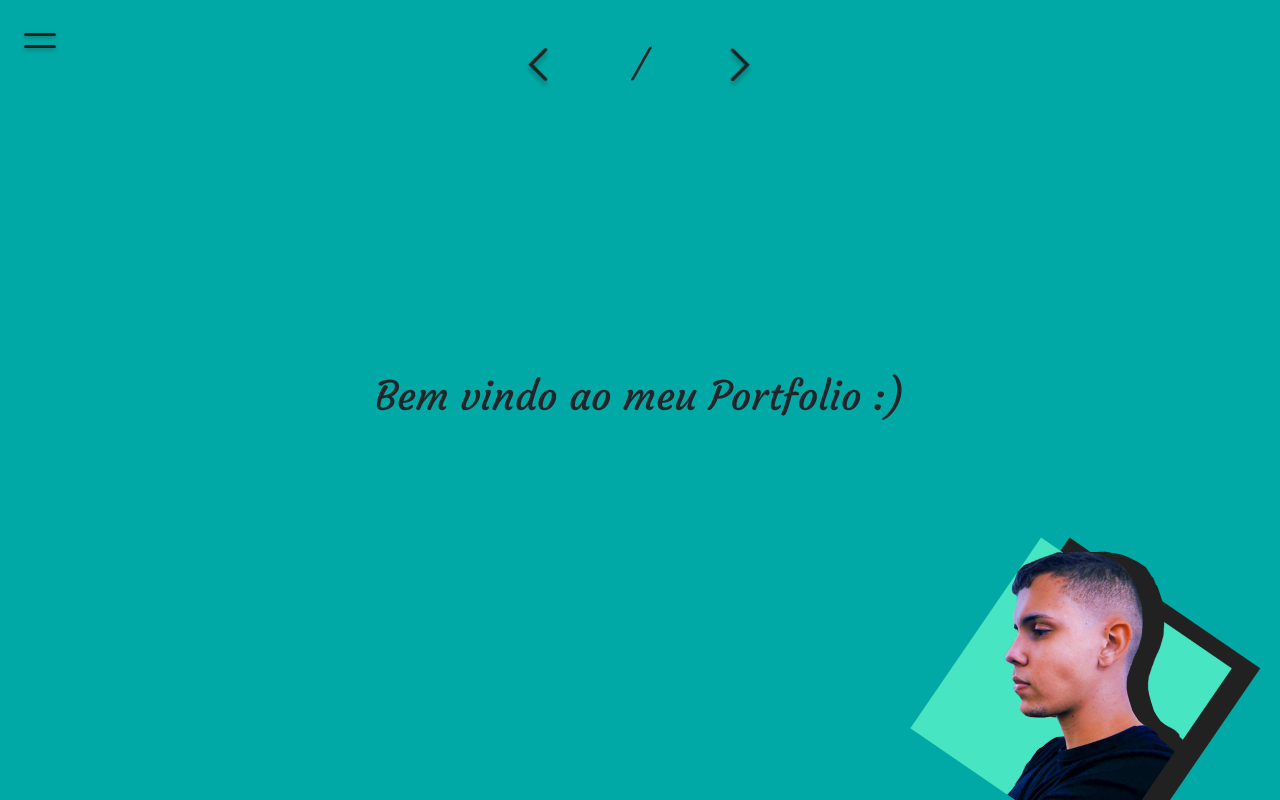
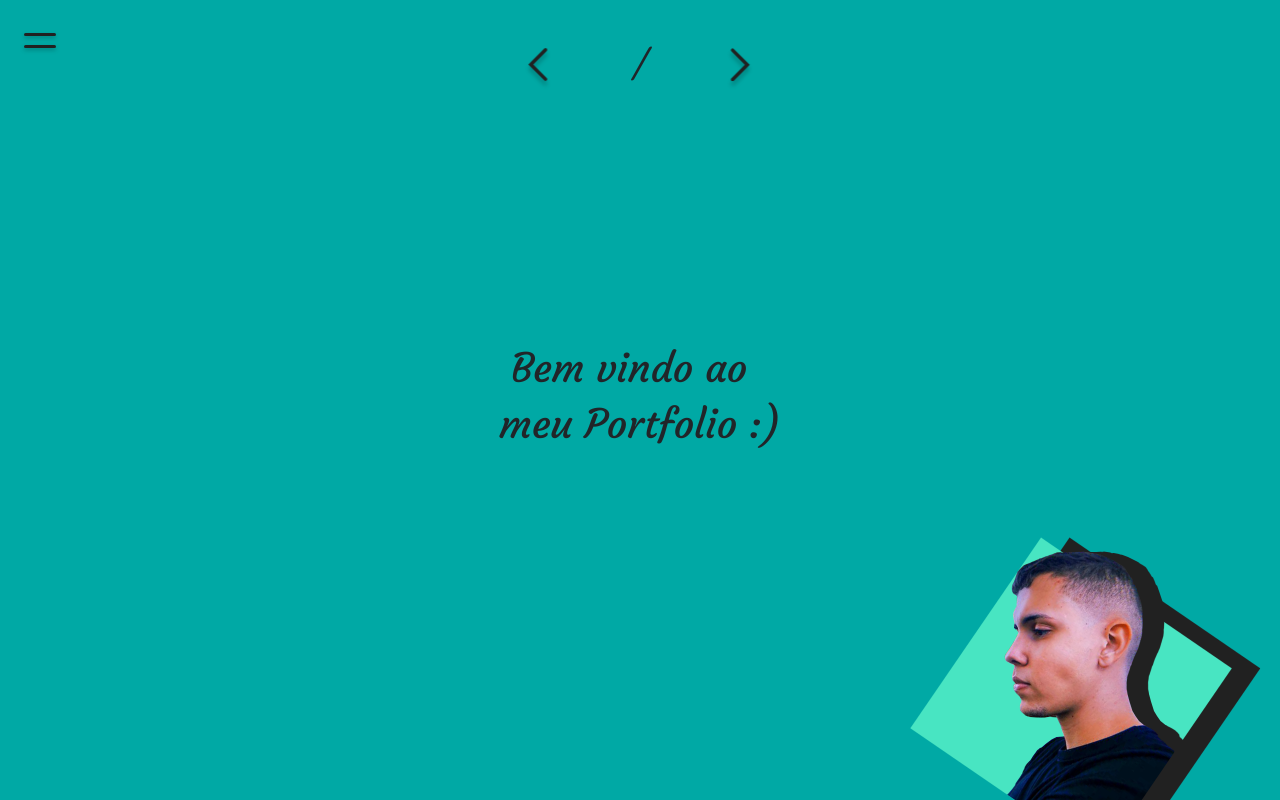
Before and after one commit to AdrielSantana/Portfolio, a Next.js app in the folder pagina_portfolio_next/: page / in a window 1280 px wide. Built offline with nearby package versions, Linux system fonts and the light colour scheme.

Commit message:
mudança no hero title e opacidade do fundo do card + alguns paranaue

```diff
--- a/pagina_portfolio_next/src/components/layout/HeroTitle.tsx
+++ b/pagina_portfolio_next/src/components/layout/HeroTitle.tsx
@@ -11,11 +11,8 @@ const HeroTitle = () => {
   return (
     <>
       <div className="title">
-        <WavyText
-          text="Bem vindo ao meu Portfolio :)"
-          replay={replay}
-          duration={0.1}
-        />
+        <WavyText text=" Bem vindo ao" replay={replay} duration={0.1} />
+        <WavyText text="meu Portfolio :)" replay={replay} duration={0.1} delay={1.5}/>
       </div>
     </>
   );
--- a/pagina_portfolio_next/src/components/layout/PrincipalLayout.tsx
+++ b/pagina_portfolio_next/src/components/layout/PrincipalLayout.tsx
@@ -180,7 +180,10 @@ const PrincipalLayout = ({
         className="justify-content-center align-items-center principal-layout d-flex"
         id="page-wrap"
       >
-        <Container className="d-flex justify-content-center">
+        <Container
+          style={{ zIndex: 1 }}
+          className="d-flex justify-content-center"
+        >
           <AnimatePresence initial={false} mode="wait">
             <motion.div
               key={title}
--- a/pagina_portfolio_next/src/styles/components/layout/principalCard.scss
+++ b/pagina_portfolio_next/src/styles/components/layout/principalCard.scss
@@ -2,7 +2,11 @@
 @import "../../assets/typography.scss";
 
 .principal-card {
-  background-color: $custom-color-dark;
+  background: rgba(33, 33, 33, 0.7);
+  box-shadow: 0 8px 32px 0 rgba(31, 38, 135, 0.37);
+  backdrop-filter: blur(10px);
+  -webkit-backdrop-filter: blur(10px);
+  border-radius: 10px;
   padding: 2rem;
   border-radius: 64px;
   max-width: 800px;
--- a/pagina_portfolio_next/src/styles/components/layout/principalLayout.scss
+++ b/pagina_portfolio_next/src/styles/components/layout/principalLayout.scss
@@ -29,5 +29,6 @@
 }
 
 .slide {
+  z-index: 2;
   filter: drop-shadow(0 4px 2px rgba(0, 0, 0, .25));
 }
```
